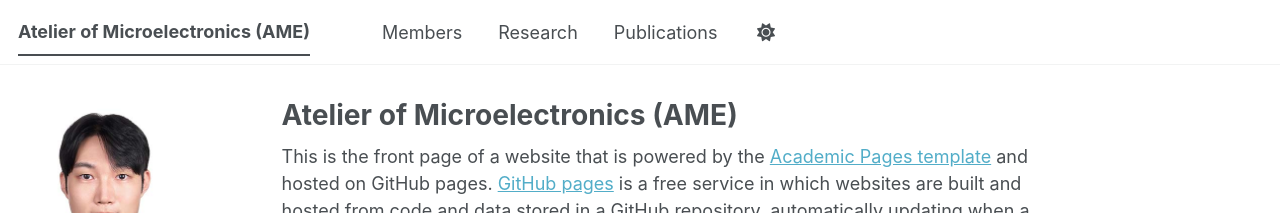
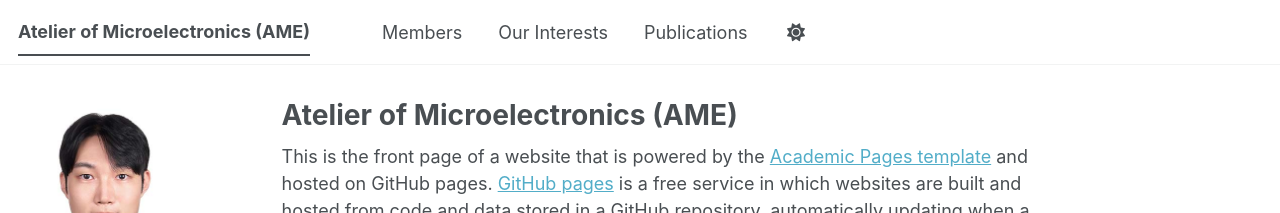
Before and after one commit to yong27park/AME.github.io, a Jekyll site: the page built from _pages/about.md, in a window 1280 px wide. Shown: the top 213 px of the page. Built offline with Jekyll 4.4.1, drawn with Linux system fonts in a browser that asks for light colours; a style sheet for code colours, icons or effects is not loaded.

Commit message:
Update navigation.yml

```diff
--- a/_data/navigation.yml
+++ b/_data/navigation.yml
@@ -11,8 +11,8 @@ main:
   - title: "Members"
     url: /members/
 
-  - title: "Research"
-    url: /research/
+  - title: "Our Interests"
+    url: /ourinterests/
 
   - title: "Publications"
     url: /publications/
```
